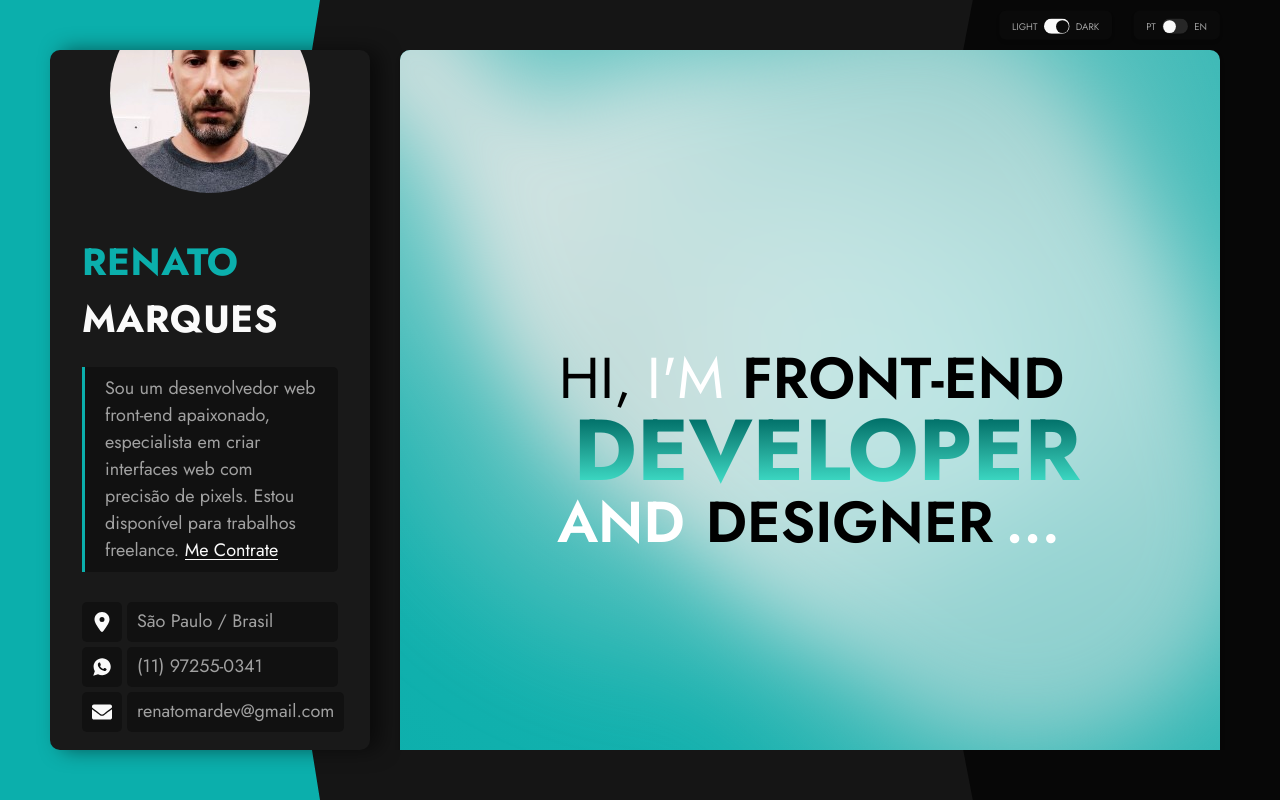
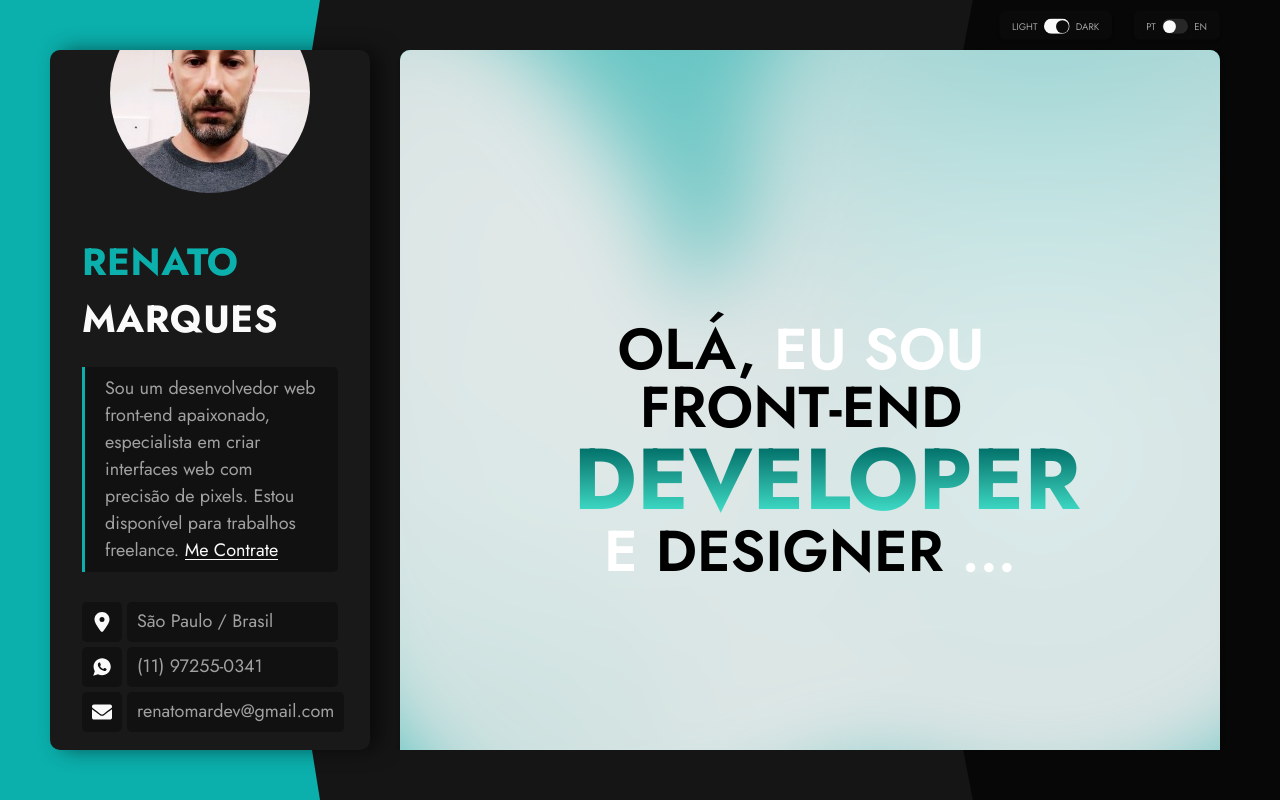
Before and after one commit to renatomf/cv-rmf, a Next.js app: page / in a window 1280 px wide. Built offline with nearby package versions, Linux system fonts and the light colour scheme.

Commit message:
ajsutes animacao e traducao

```diff
--- a/src/app/page.tsx
+++ b/src/app/page.tsx
@@ -24,16 +24,18 @@ export default function Home() {
 
   return (
     <main className={bgAnimateOpen ? "resume-opened" : "resume-open"}>
-      <div className="rmf_fn_main">
+      <div className="rmf_fn_main max-w-[1024px] mx-auto px-4">
         <div className="rmf_fn_cv">
           <div className="rmf_cv">
             <div className="cv__bg"></div>
             <div className="cv__bg2"></div>
             <Navbar />
-            <div className="grid grid-cols-1 md:grid-cols-2">
+            <div className="">
               <LeftHeaderSection />
               <div className="cv__content relative z-10">
-                <RightHeaderSection />
+                <div className="hidden xl:flex">
+                  <RightHeaderSection />
+                </div>
                 <BiographySection />
                 <EducationSection />
                 <ExperienceSection />
--- a/src/components/language-context.tsx
+++ b/src/components/language-context.tsx
@@ -1,7 +1,8 @@
 "use client";
 
 import { createContext, useContext, useState, ReactNode } from "react";
-import messagesData from "@/data/messages.json";
+import messagesData from "@/data/messages.json" assert { type: "json" };
+
 
 
 type Locale = "pt" | "en";
--- a/src/components/sections/right-header-section.tsx
+++ b/src/components/sections/right-header-section.tsx
@@ -1,19 +1,21 @@
-import Image from "next/image";
+"use client";
+
 import BgAnimated from "../bg-animated";
-import { TextAnimated } from "../text-animanted";
+import { TextAnimated } from "../text-animated";
 
 export const RightHeaderSection = () => {
   return (
     <section
       id="hero-header"
-      className="section_header !bg-transparent !p-0 relative min-h-screen"
+      className="section_header !bg-transparent !p-0 relative w-full h-screen overflow-hidden"
     >
+      {/* Texto centralizado e limitado */}
       <TextAnimated />
 
+      {/* Fundo ocupando a tela inteira */}
       <div className="absolute inset-0 -z-10">
         <BgAnimated />
       </div>
-
     </section>
   );
 };
--- a/src/components/text-animanted.tsx
+++ /dev/null
@@ -1,88 +0,0 @@
-import { motion } from "framer-motion";
-
-export const TextAnimated = () => {
-  return (
-    <div className="absolute top-1/2 left-1/2 w-screen max-w-[100%] transform -translate-x-1/2 -translate-y-1/2 text-center text-8xl font-semibold p-4 rounded-md uppercase z-10 scale-60">
-      {/* HI, (da esquerda para direita) */}
-      <motion.span
-        className="text-black font-normal mix-blend-overlay"
-        initial={{ x: -350, opacity: 0 }}
-        animate={{ x: -25, opacity: 1 }}
-        transition={{ duration: 1, delay: 0.3 }}
-        style={{ display: "inline-block" }}
-      >
-        HI,{" "}
-      </motion.span>
-
-      {/* I'M (da esquerda para direita) */}
-      <motion.span
-        className="text-white mix-blend-overlay font-normal"
-        initial={{ x: -350 }}
-        animate={{ x: 0 }}
-        transition={{ duration: 1, delay: 0.4 }}
-        style={{ display: "inline-block" }}
-      >
-        I&apos;M{" "}
-      </motion.span>
-
-      {/* FRONT-END (da direita para esquerda) */}
-      <motion.span
-        className="text-black mix-blend-overlay"
-        initial={{ x: 450, opacity: 0 }}
-        animate={{ x: 30, opacity: 1 }}
-        transition={{ duration: 1.2, delay: 0.5 }}
-        style={{ display: "inline-block" }}
-      >
-        FRONT-END{" "}
-      </motion.span>
-
-      {/* DEVELOPER (da direita para esquerda) */}
-      <motion.span
-        className="text-[9rem] font-bold mix-blend-overlay bg-gradient-to-b from-teal-800 to-teal-300 bg-clip-text text-transparent"
-        initial={{ x: 250, opacity: 0 }}
-        animate={{ x: 0, opacity: 1 }}
-        transition={{ duration: 1.3, delay: 0.6 }}
-        style={{
-          display: "inline-block",
-          // WebkitTextStroke: "1px rgba(15, 118, 110, 0.5)", // stroke teal-800 meio transparente
-          filter: "drop-shadow(2px 2px 4px rgba(0,0,0,0.2)) saturate(0.5px)",
-        }}
-      >
-        DEVELOPER{" "}
-      </motion.span>
-
-      <br />
-
-      {/* AND (da esquerda para direita) */}
-      <motion.span
-        className="text-white -ml-[120px]"
-        initial={{ x: -250, opacity: 0 }}
-        animate={{ x: 30, opacity: 1 }}
-        transition={{ duration: 1, delay: 0.6 }}
-        style={{ display: "inline-block" }}
-      >
-        AND{" "}
-      </motion.span>
-
-      {/* DESIGNER (da esquerda para direita) */}
-      <motion.span
-        className="text-black"
-        initial={{ x: -250, opacity: 0 }}
-        animate={{ x: 65, opacity: 1 }}
-        transition={{ duration: 1, delay: 0.6 }}
-        style={{ display: "inline-block" }}
-      >
-        DESIGNER
-      </motion.span>
-      <motion.span
-        className="text-white"
-        initial={{ x: -250, opacity: 0 }}
-        animate={{ x: 85, opacity: 1 }}
-        transition={{ duration: 1, delay: 0.6 }}
-        style={{ display: "inline-block" }}
-      >
-        ...
-      </motion.span>
-    </div>
-  );
-};
--- /dev/null
+++ b/src/components/text-animated.tsx
@@ -0,0 +1,77 @@
+"use client";
+
+import { motion } from "framer-motion";
+import { useLanguage } from "@/components/language-context";
+
+interface Word {
+  text: string;
+  color: string;
+  from: number;
+  delay: number;
+  extraStyle?: React.CSSProperties;
+}
+
+export const TextAnimated = () => {
+  const { messages } = useLanguage();
+
+  // Pega as palavras animadas do json, com fallback caso não encontre
+  const animatedWords = messages?.header?.animatedWords ?? [
+    "HI,",
+    "I'M",
+    "FRONT-END",
+    "DEVELOPER",
+    "AND",
+    "DESIGNER",
+    "...",
+  ];
+
+  const words: Word[] = [
+    { text: animatedWords[0], color: "text-black", from: -350, delay: 0.3 },
+    { text: animatedWords[1], color: "text-white", from: -350, delay: 0.4 },
+    { text: animatedWords[2], color: "text-black", from: 450, delay: 0.5 },
+    {
+      text: animatedWords[3],
+      color:
+        "text-[9rem] font-bold bg-gradient-to-b from-teal-800 to-teal-300 bg-clip-text text-transparent",
+      from: 250,
+      delay: 0.6,
+      extraStyle: {
+        filter: "drop-shadow(2px 2px 4px rgba(0,0,0,0.2)) saturate(0.5px)",
+      },
+    },
+    { text: animatedWords[4], color: "text-white", from: -250, delay: 0.6 },
+    { text: animatedWords[5], color: "text-black", from: -250, delay: 0.6 },
+    { text: animatedWords[6], color: "text-white", from: -250, delay: 0.6 },
+  ];
+
+  return (
+    <div
+      className="absolute top-1/2 left-1/2 w-screen max-w-[100%]
+        -translate-x-1/2 -translate-y-1/2
+        text-center text-8xl font-semibold p-4
+        rounded-md uppercase z-10 scale-60"
+      aria-label="Animated introduction text"
+    >
+      {words.map((w, i) => (
+        <motion.span
+          key={i}
+          className={`${w.color} mix-blend-overlay inline-block`}
+          initial={{ x: w.from, opacity: 0 }}
+          animate={{ x: 0, opacity: 1 }}
+          transition={{
+            type: "spring",
+            stiffness: 50,
+            damping: 20,
+            delay: w.delay,
+          }}
+          style={{
+            marginRight: i !== words.length - 1 ? 30 : 0,
+            ...w.extraStyle,
+          }}
+        >
+          {w.text}{" "}
+        </motion.span>
+      ))}
+    </div>
+  );
+};
--- a/src/data/messages.json
+++ b/src/data/messages.json
@@ -14,11 +14,19 @@
         { "label": "Idade", "value": "48 anos" },
         { "label": "Nacionalidade", "value": "Brasileiro" },
         { "label": "Endereço", "value": "São Paulo, Brasil" },
-        { "label": "Telefone", "value": "55 (11) 97255-0341", "link": "https://wa.me/5511972550341" },
-        { "label": "E-mail", "value": "renatomardev@gmail.com", "link": "mailto:renatomardev@gmail.com" }
+        {
+          "label": "Telefone",
+          "value": "55 (11) 97255-0341",
+          "link": "https://wa.me/5511972550341"
+        },
+        {
+          "label": "E-mail",
+          "value": "renatomardev@gmail.com",
+          "link": "mailto:renatomardev@gmail.com"
+        }
       ]
     },
-      "contact": {
+    "contact": {
       "title": "Contato",
       "name": "Nome",
       "email": "E-mail",
@@ -119,8 +127,18 @@
     },
     "header": {
       "hello": "Olá! Eu sou",
-      "titles": ["Desenvolvedor", "Designer"]
+      "titles": ["Desenvolvedor", "Designer"],
+      "animatedWords": [
+        "OLÁ,",
+        "EU SOU",
+        "FRONT-END",
+        "DEVELOPER",
+        "E",
+        "DESIGNER",
+        "..."
+      ]
     },
+
     "leftSide": {
       "quotePart1": "Sou um desenvolvedor web front-end apaixonado, especialista em criar interfaces web com precisão de pixels.",
       "quotePart2": "Estou disponível para trabalhos freelance.",
@@ -146,11 +164,19 @@
         { "label": "Age", "value": "48 years" },
         { "label": "Nationality", "value": "Brazilian" },
         { "label": "Address", "value": "São Paulo, Brazil" },
-        { "label": "Phone", "value": "+55 (11) 97255-0341", "link": "https://wa.me/5511972550341" },
-        { "label": "Email", "value": "renatomardev@gmail.com", "link": "mailto:renatomardev@gmail.com" }
+        {
+          "label": "Phone",
+          "value": "+55 (11) 97255-0341",
+          "link": "https://wa.me/5511972550341"
+        },
+        {
+          "label": "Email",
+          "value": "renatomardev@gmail.com",
+          "link": "mailto:renatomardev@gmail.com"
+        }
       ]
     },
-      "contact": {
+    "contact": {
       "title": "Contact",
       "name": "Name",
       "email": "Email",
@@ -217,7 +243,6 @@
         "period": "2008 - 2010",
         "description": "Responsible for creating online courses (e-learning) in the areas of Managerial Development, Finance, Marketing, Sales, and Human Resources."
       }
-
     },
     "skills": {
       "title": "Skills",
@@ -252,7 +277,16 @@
     },
     "header": {
       "hello": "Hi! I'm",
-      "titles": ["Developer", "Designer"]
+      "titles": ["Developer", "Designer"],
+      "animatedWords": [
+        "HI,",
+        "I'M",
+        "FRONT-END",
+        "DEVELOPER",
+        "AND",
+        "DESIGNER",
+        "..."
+      ]
     },
     "leftSide": {
       "quotePart1": "I am a passionate front-end web developer specializing in pixel-perfect web interfaces.",
```
Also changed, not shown: src/app/globals.css (+43 -189 lines).
